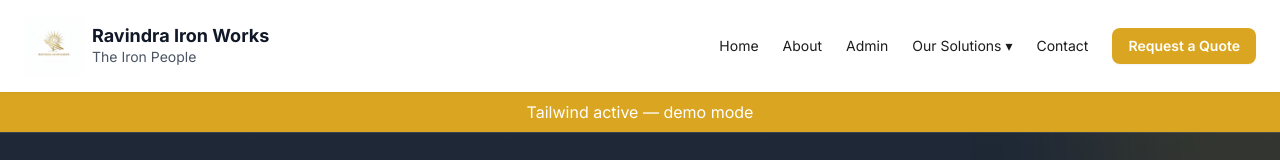
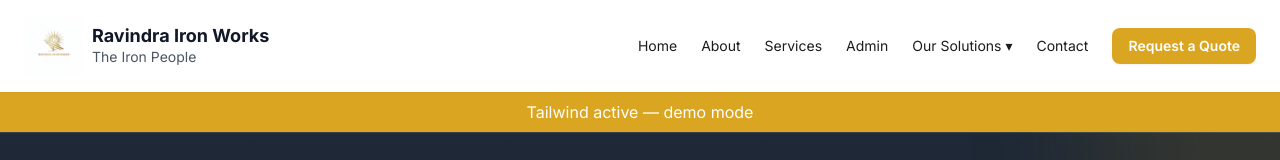
Before and after one commit to IT-Alliance-Tech/ravindraironworks, a Next.js app: page / in a window 1280 px wide. Shown: the top 160 px of the page. Built offline with nearby package versions, Linux system fonts and the light colour scheme.

Commit message:
feat(nav): add top-level Services link to header

```diff
--- a/components/shared/Header.jsx
+++ b/components/shared/Header.jsx
@@ -27,6 +27,7 @@ export default function Header() {
         <nav className="hidden md:flex items-center gap-6" aria-label="Main navigation">
           <Link href="/" className="text-sm hover:text-[#DAA520] transition">Home</Link>
           <Link href="/about" className="text-sm hover:text-[#DAA520] transition">About</Link>
+          <Link href="/services" className="text-sm hover:text-[#DAA520] transition">Services</Link>
           {process.env.NODE_ENV !== 'production' && (
             <Link href="/admin" className="text-sm hover:text-[#DAA520] transition">Admin</Link>
           )}
@@ -70,6 +71,7 @@ export default function Header() {
         <nav className="border-t bg-white px-6 py-4 space-y-3" aria-label="Mobile navigation">
           <Link href="/" className="block py-2 hover:text-[#DAA520] transition">Home</Link>
           <Link href="/about" className="block py-2 hover:text-[#DAA520] transition">About</Link>
+          <Link href="/services" className="block py-2 hover:text-[#DAA520] transition">Services</Link>
           {process.env.NODE_ENV !== 'production' && (
             <Link href="/admin" className="block py-2 hover:text-[#DAA520] transition">Admin</Link>
           )}
```
